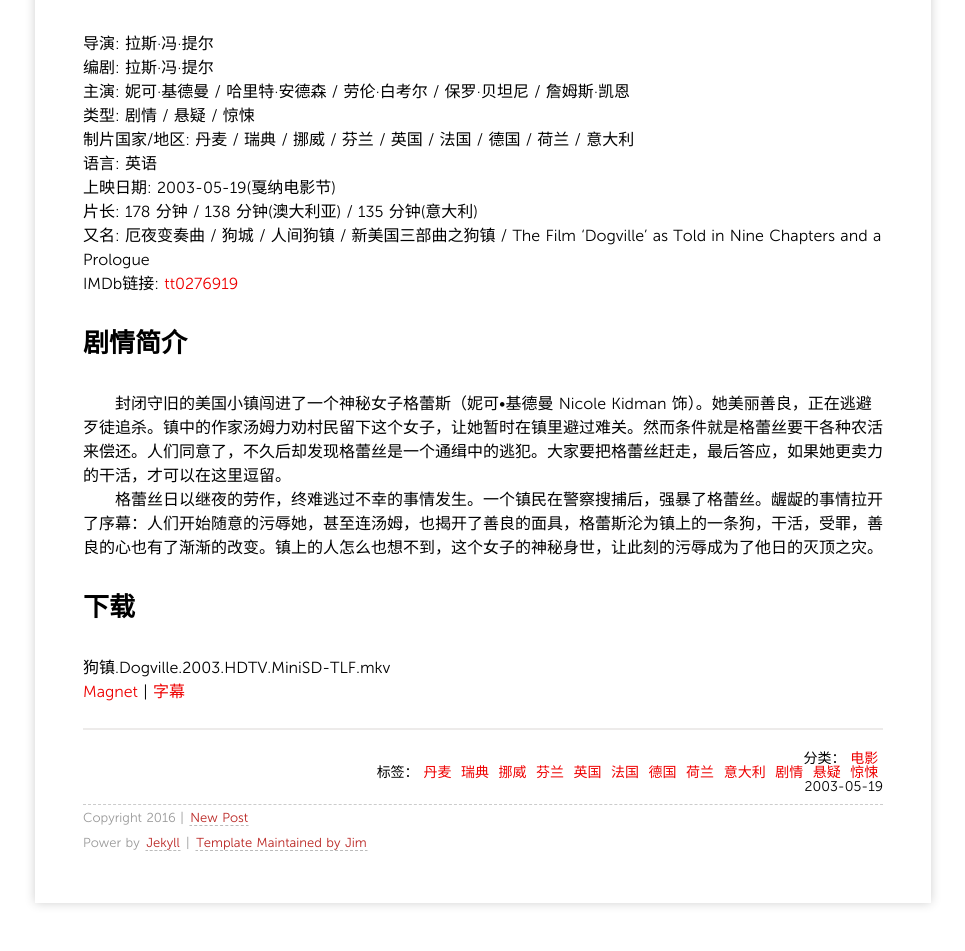
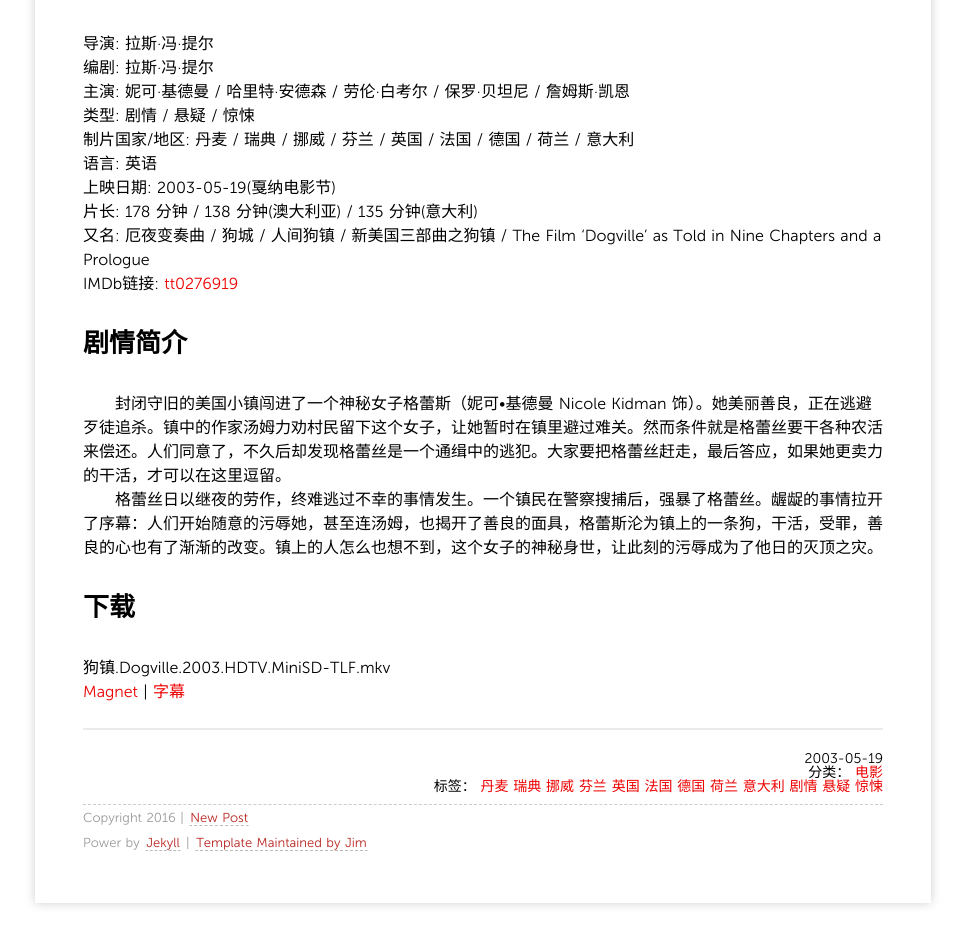
Before and after one commit to heartnn/mediablog, a Jekyll site: the page built from _posts/2003/2003-05-19-狗镇.md, in a window 1280 px wide. Shown: the part 577-1528 px from the top of the page, without its empty margins (157-1122 px from the left). Built offline with Jekyll 4.4.1, drawn with Linux system fonts in a browser that asks for light colours; nearby versions of some CDN libraries; Markdown is read by kramdown in place of the engine named in the settings; comment, search, counter and statistics services are not loaded; part of the change alters nothing that is shown.

```diff
--- a/_layouts/post.html
+++ b/_layouts/post.html
@@ -7,27 +7,27 @@ layout: default
 </section>
 <section class="meta">
 <hr/>
+<span class="time">
+  <time datetime="{{ page.date | date:"%Y-%m-%d" }}">{{ page.date | date:"%Y-%m-%d" }}</time>
+</span>
 {% if page.categories %}
+<br />
 <span class="categories">
   分类：
   {% for cat in page.categories %}
-  <a href="/categories/#{{ cat }}" title="{{ cat }}">{{ cat }}</a>&nbsp;
+  <a href="/categories/#{{ cat }}" title="{{ cat }}">{{ cat }}</a>
   {% endfor %}
 </span>
-<br />
 {% endif %}
 {% if page.tags %}
+<br />
 <span class="tags">
   标签：
   {% for tag in page.tags %}
-  <a href="/tags/#{{ tag }}" title="{{ tag }}">{{ tag }}</a>&nbsp;
+  <a href="/tags/#{{ tag }}" title="{{ tag }}">{{ tag }}</a>
   {% endfor %}
 </span>
-<br />
 {% endif %}
-<span class="time">
-  <time datetime="{{ page.date | date:"%Y-%m-%d" }}">{{ page.date | date:"%Y-%m-%d" }}</time>
-</span>
 </section>
 {% include comments.md %}
 
```
Also changed, not shown: media/img/error.png (added).
